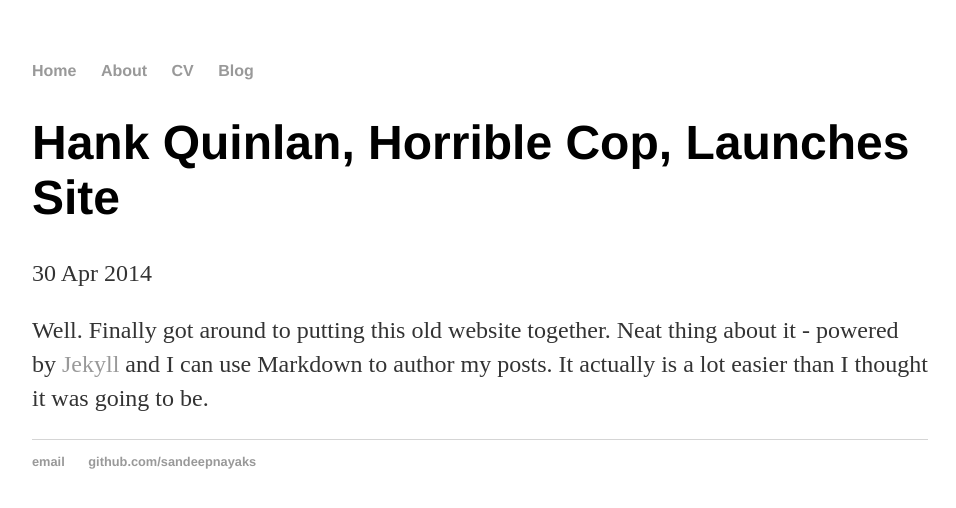
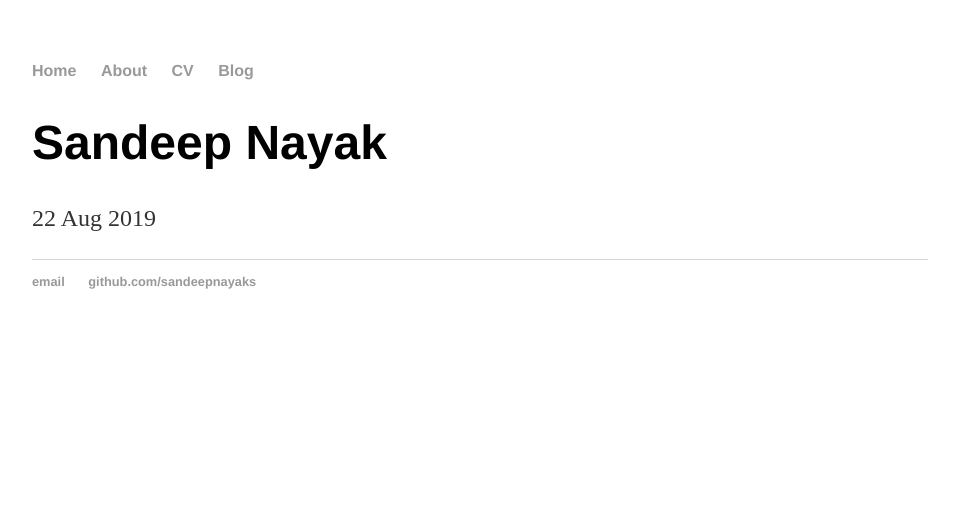
Before and after one commit to sandeepnayaks/sandeepnayaks.github.io, a Jekyll site: the page built from _posts/2014-04-30-hank-quinlan-site-launched.md, in a window 1280 px wide. Shown: the top 508 px of the page, without its empty margins (160-1116 px from the left). Built offline with Jekyll 4.4.1, drawn with Linux system fonts in a browser that asks for light colours.

Commit message:
Update 2014-04-30-hank-quinlan-site-launched.md

```diff
--- a/_posts/2014-04-30-hank-quinlan-site-launched.md
+++ b/_posts/2014-04-30-hank-quinlan-site-launched.md
@@ -1,7 +1,5 @@
 ---
 layout: post
-title: "Hank Quinlan, Horrible Cop, Launches Site"
-date: 2014-04-30
+title: "Sandeep Nayak"
+date: 2019-08-22
 ---
-
-Well. Finally got around to putting this old website together. Neat thing about it - powered by [Jekyll](http://jekyllrb.com) and I can use Markdown to author my posts. It actually is a lot easier than I thought it was going to be.
```
